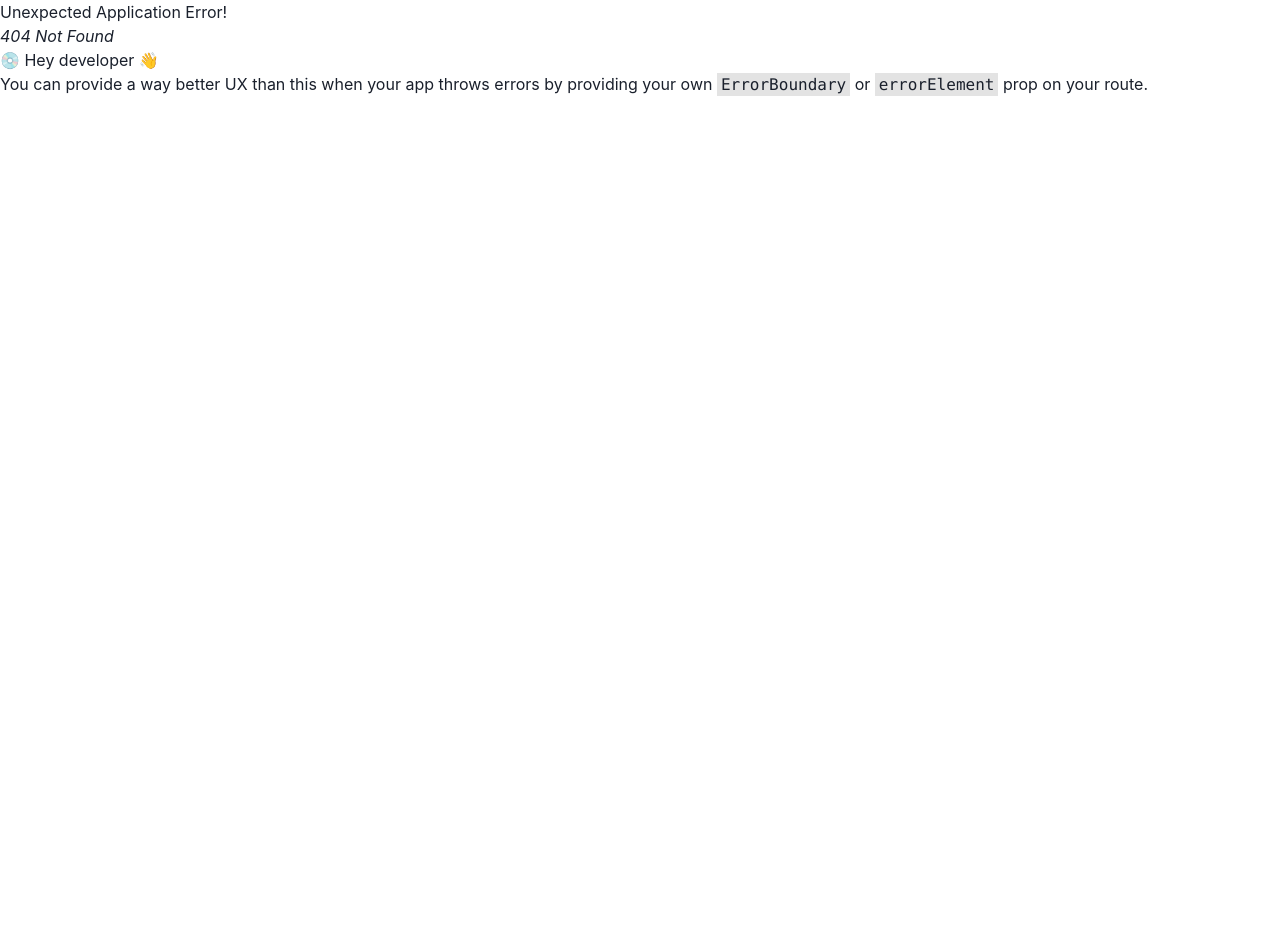
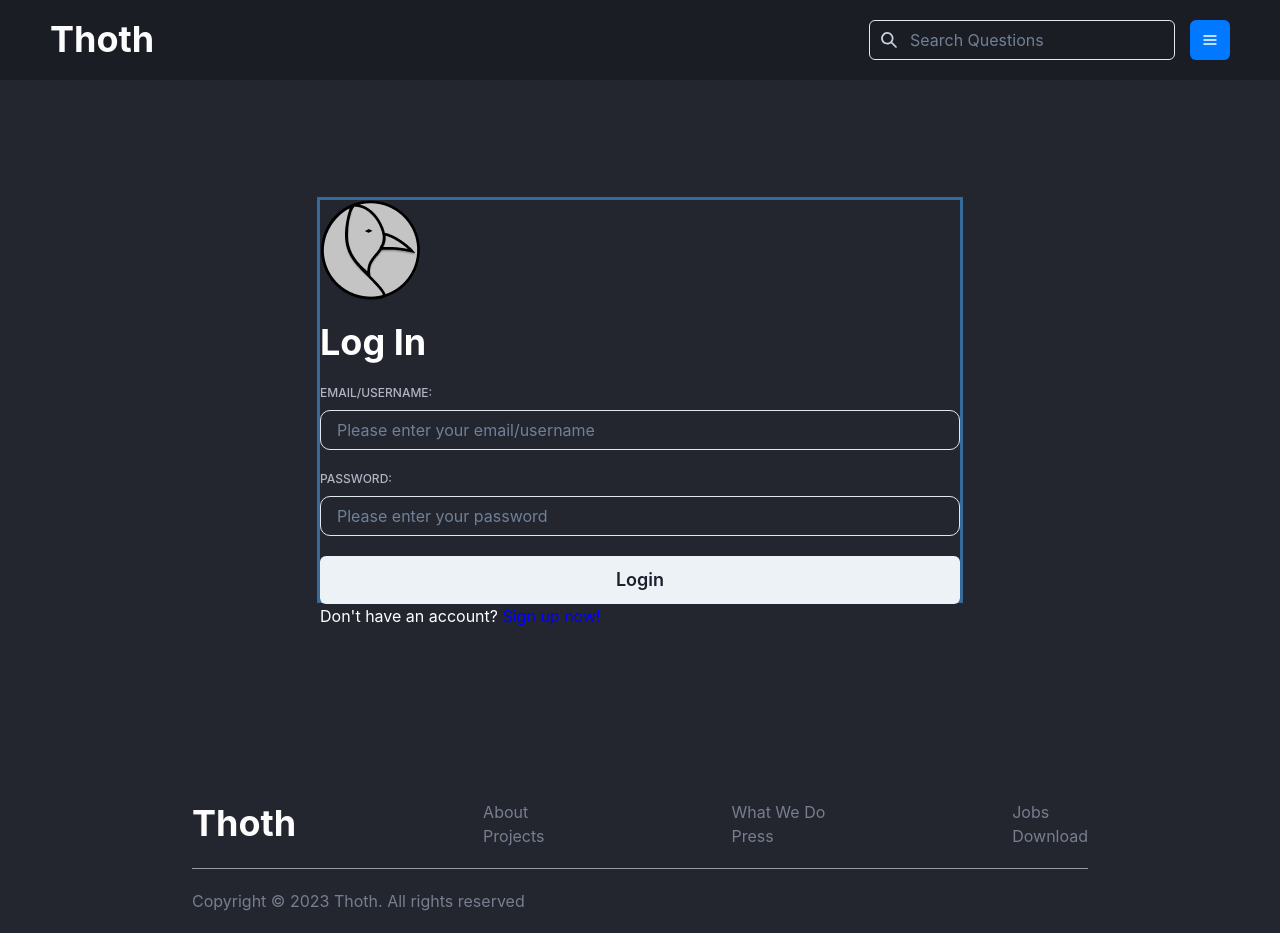
Before and after one commit to seangjr/Thoth, a React (Create React App) app in the folder client/: page /login in a window 1280 px wide. Before the commit this address had no page. Before the commit the page ends 800 px from the top, so only its background shows below. Built offline with nearby package versions, Linux system fonts and the light colour scheme.

Commit message:
Some progress with login page

```diff
--- a/client/src/App.jsx
+++ b/client/src/App.jsx
@@ -8,6 +8,7 @@ import {
 
 //pages
 import Landing from "./pages/landing/index";
+import Login from "./pages/login/index";
 
 //layouts
 import Root from "./layouts/root";
@@ -16,8 +17,9 @@ const router = createBrowserRouter(
     createRoutesFromElements(
         <Route path="/" element={<Root />}>
             <Route index element={<Landing />} />
-    </Route>
-  )
+            <Route path="login" element={<Login />} />
+        </Route>,
+    ),
 );
 
 const App = () => {
--- a/client/src/pages/login/index.jsx
+++ b/client/src/pages/login/index.jsx
@@ -0,0 +1,68 @@
+import {
+    FormControl,
+    FormLabel,
+    FormErrorMessage,
+    FormHelperText,
+    Box,
+    Input,
+    Button,
+    Heading,
+    Image,
+    Text,
+    Link,
+} from "@chakra-ui/react";
+
+import { Navlink } from "react-router-dom";
+
+import Logo from "../../assets/tlg.png";
+
+const login = () => {
+    return (
+        <Box
+            display="flex"
+            flexDirection="column"
+            alignItems="center"
+            justifyContent="center"
+            bgColor="#23262F"
+            overflow="hidden"
+            w="100vw"
+            h="100vh"
+        >
+            <Box w="50vw" h="50vh" boxShadow="outline">
+                <FormControl>
+                    <Image src={Logo} alt="Thoth Logo" mb="20px" />
+                    <Heading size="xl" color="#FFFFFF" mb="20px">
+                        Log In
+                    </Heading>
+                    <FormLabel fontSize="12px" color="#B1B5C3">
+                        EMAIL/USERNAME:{" "}
+                    </FormLabel>
+                    <Input
+                        type="email"
+                        placeholder="Please enter your email/username"
+                        mb="20px"
+                        borderRadius="10px"
+                    />
+                    <FormLabel fontSize="12px" color="#B1B5C3">
+                        PASSWORD:{" "}
+                    </FormLabel>
+                    <Input
+                        type="password"
+                        placeholder="Please enter your password"
+                        mb="20px"
+                        borderRadius="10px"
+                    />
+                    <Button colorScheme="gray" w="100%" size="lg">
+                        Login
+                    </Button>
+                    <Text color="white">
+                        Don't have an account?{" "}
+                        <Link color="blue">Sign up now!</Link>
+                    </Text>
+                </FormControl>
+            </Box>
+        </Box>
+    );
+};
+
+export default login;
```
Lines whose indentation alone changed are shown as unchanged.
